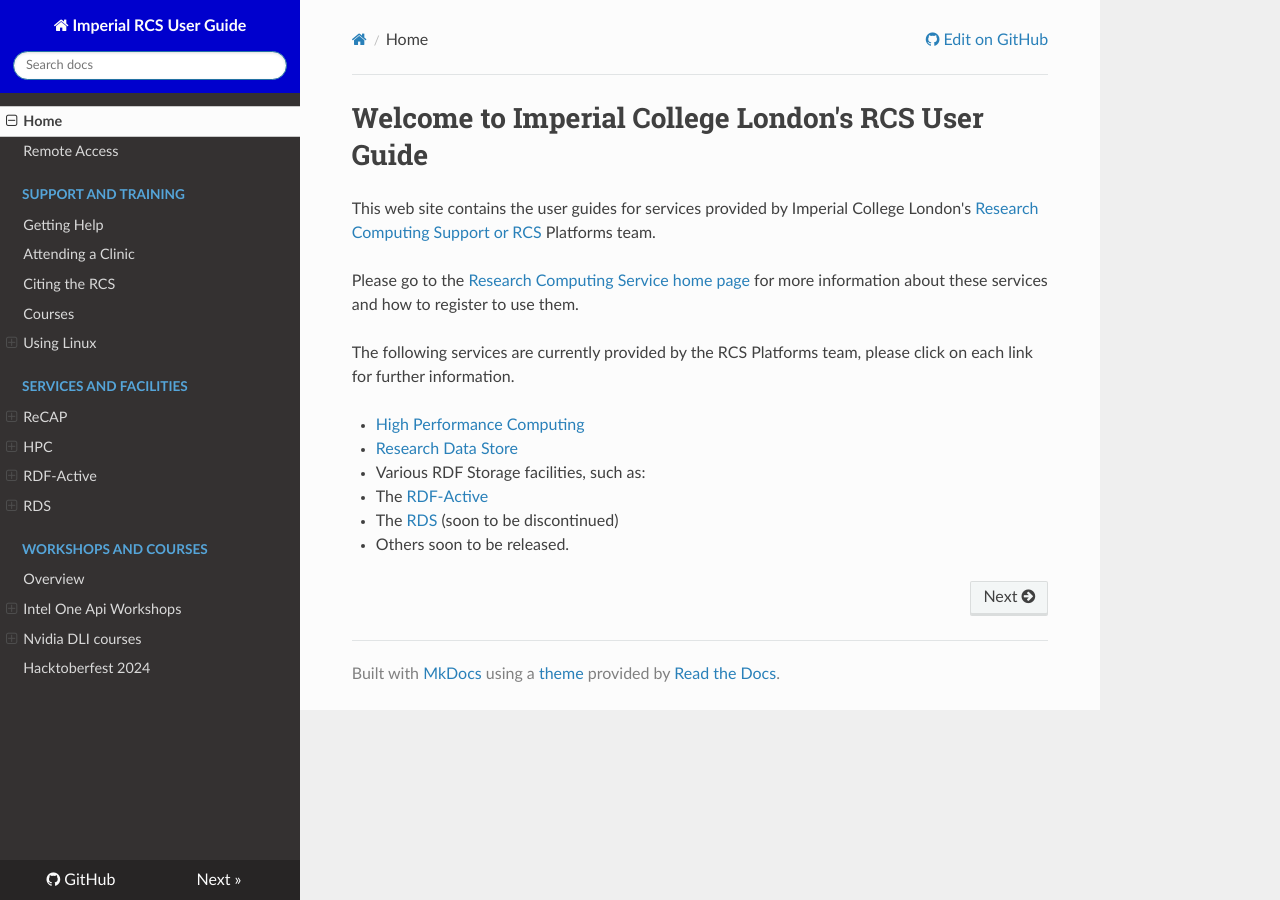
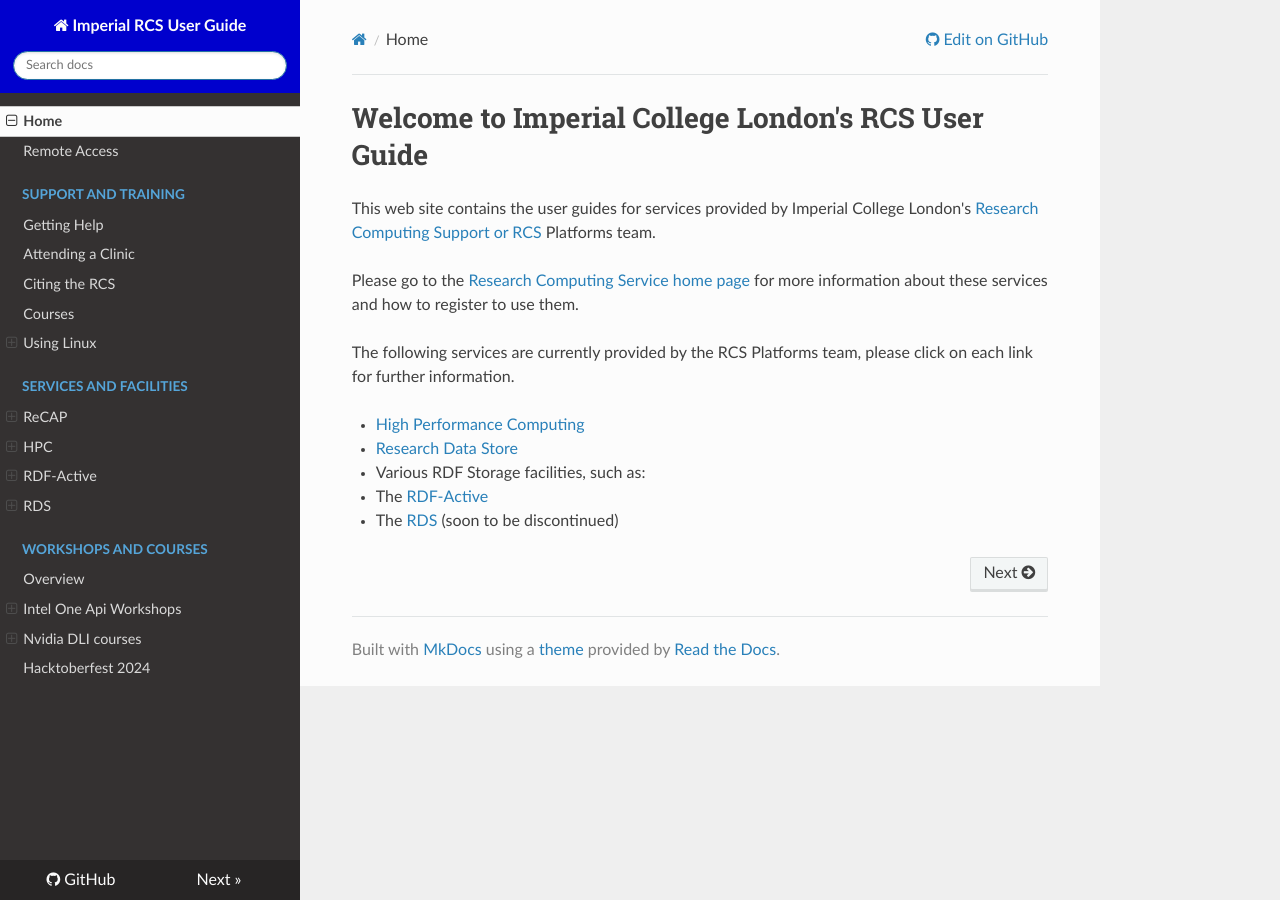
Before and after one commit to ImperialCollegeLondon/icl-rcs-user-guide, an MkDocs documentation site: the page built from docs/index.md, in a window 1280 px wide. Built offline with MkDocs 1.6.1, drawn with Linux system fonts in a browser that asks for light colours; nearby versions of some CDN libraries.

Commit message:
fix(landing page): remove redundant information

```diff
--- a/docs/index.md
+++ b/docs/index.md
@@ -12,4 +12,3 @@ The following services are currently provided by the RCS Platforms team, please
 * Various RDF Storage facilities, such as:
   * The [RDF-Active](rdfactive/index.md)
   * The [RDS](rds/index.md) (soon to be discontinued)
-  * Others soon to be released.
```
